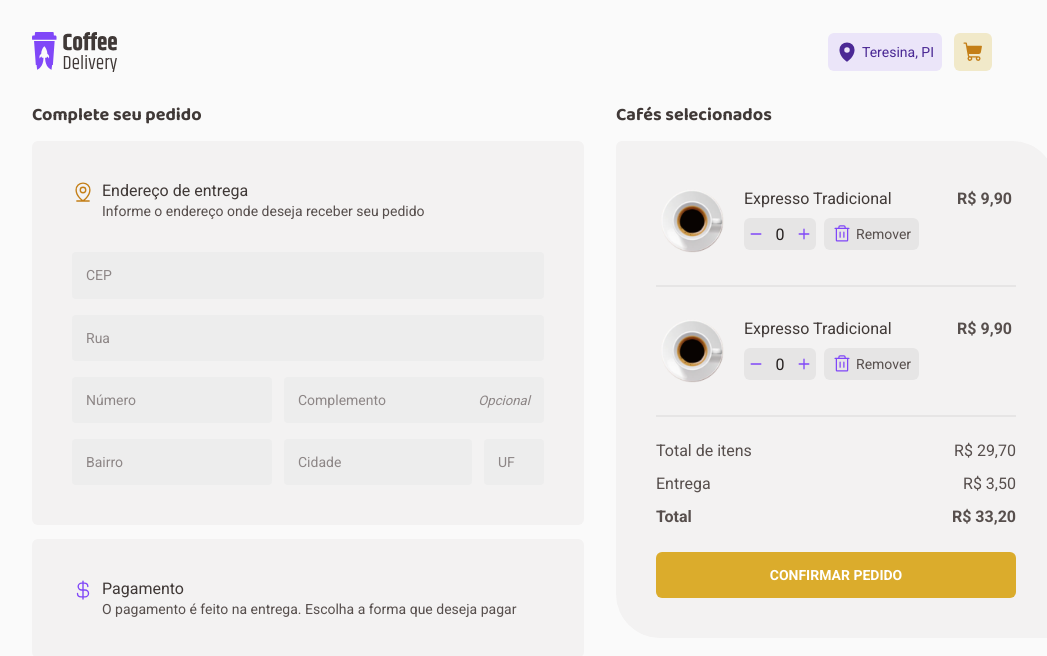
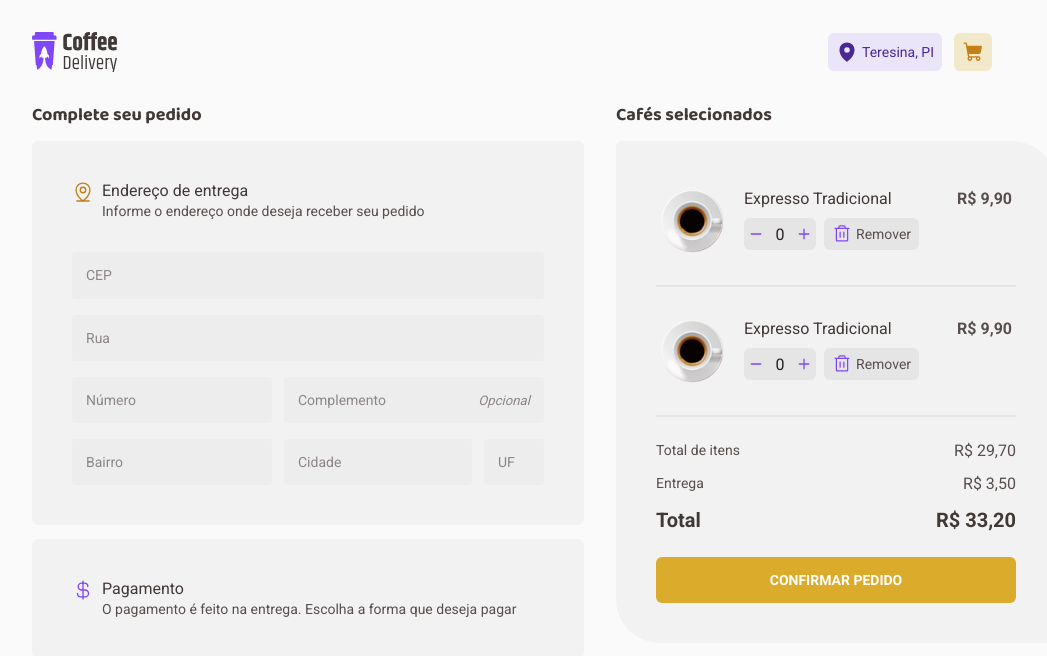
Before and after one commit to Dex64ter/Coffee-Delivery, a React (Vite) app: page /checkout in a window 1280 px wide. Shown: the top 656 px of the page, without its empty margins (128-1175 px from the left). Built offline with nearby package versions, Linux system fonts and the light colour scheme.

Commit message:
Adição das últimas estilizações da página de checkout

```diff
--- a/src/pages/Checkout/components/CartItem/styles.ts
+++ b/src/pages/Checkout/components/CartItem/styles.ts
@@ -63,5 +63,6 @@ export const RemoveButton = styled.button`
 
   &:hover {
     background: ${(props) => props.theme.base['base-hover']};
+    transition: 0.2s;
   }
 `
--- a/src/pages/Checkout/styles.ts
+++ b/src/pages/Checkout/styles.ts
@@ -138,6 +138,20 @@ export const ResumeValues = styled.div`
   div {
     display: flex;
     justify-content: space-between;
+
+    span {
+      color: ${(props) => props.theme.base['base-text']};
+
+      &:first-child {
+        font-size: 0.875rem;
+      }
+    }
+
+    strong {
+      color: ${(props) => props.theme.base['base-subtitle']};
+      font-size: 1.25rem;
+      font-weight: bold;
+    }
   }
 `
 
@@ -159,5 +173,6 @@ export const ButtonSubmit = styled.button`
 
   &:hover {
     background: ${(props) => props.theme.product['yellow-dark']};
+    transition: 0.2s;
   }
 `
```
